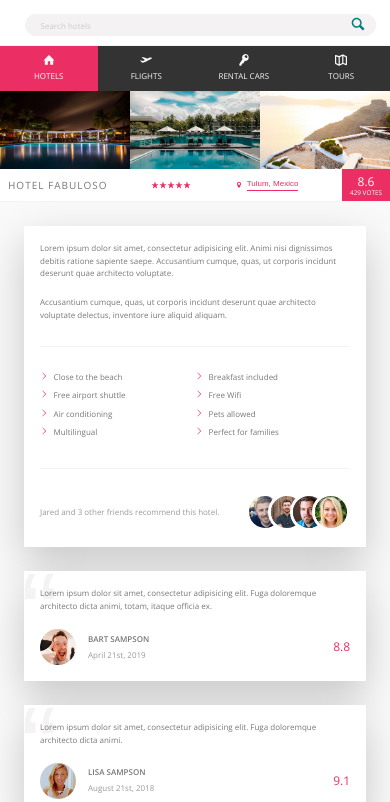
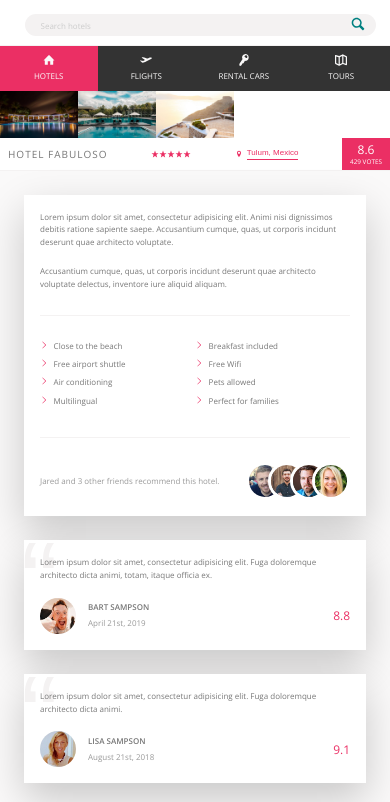
Before and after one commit to Evan-Alexander/hotel-rental-app, a website: page index.html in a window 390 px wide. Shown: the part 42-844 px from the top of the page. Drawn offline with nearby package versions, Linux system fonts and the light colour scheme.

Commit message:
add responsive images

```diff
--- a/index.html
+++ b/index.html
@@ -101,13 +101,22 @@
         <main class="hotel-view">
           <div class="gallery">
             <figure class="gallery__item">
-              <img src="img/hotel-1.jpg" alt="Photo of hotel 1" class="gallery__photo" />
+              <img
+                srcset="img/hotel-1-small.jpg 750w, img/hotel-1.jpg 1500w"
+                sizes="(max-width: 900px) 20vw, (max-width: 600px) 30vw, 750px"
+                src="img/hotel-1.jpg" alt="Photo of hotel 1" class="gallery__photo" />
             </figure>
             <figure class="gallery__item">
-              <img src="img/hotel-2.jpg" alt="Photo of hotel 2" class="gallery__photo" />
+              <img
+                srcset="img/hotel-2-small.jpg 750w, img/hotel-2.jpg 1500w"
+                sizes="(max-width: 900px) 20vw, (max-width: 600px) 30vw, 750px"
+                src="img/hotel-2.jpg" alt="Photo of hotel 2" class="gallery__photo" />
             </figure>
             <figure class="gallery__item">
-              <img src="img/hotel-3.jpg" alt="Photo of hotel 3" class="gallery__photo" />
+              <img
+                srcset="img/hotel-3-small.jpg 750w, img/hotel-3.jpg 1500w"
+                sizes="(max-width: 900px) 20vw, (max-width: 600px) 30vw, 750px"
+                src="img/hotel-3.jpg" alt="Photo of hotel 3" class="gallery__photo" />
             </figure>
           </div>
 
```
Also changed, not shown: img/hotel-1-small.jpg (added), img/hotel-2-small.jpg (added), img/hotel-3-small.jpg (added).
